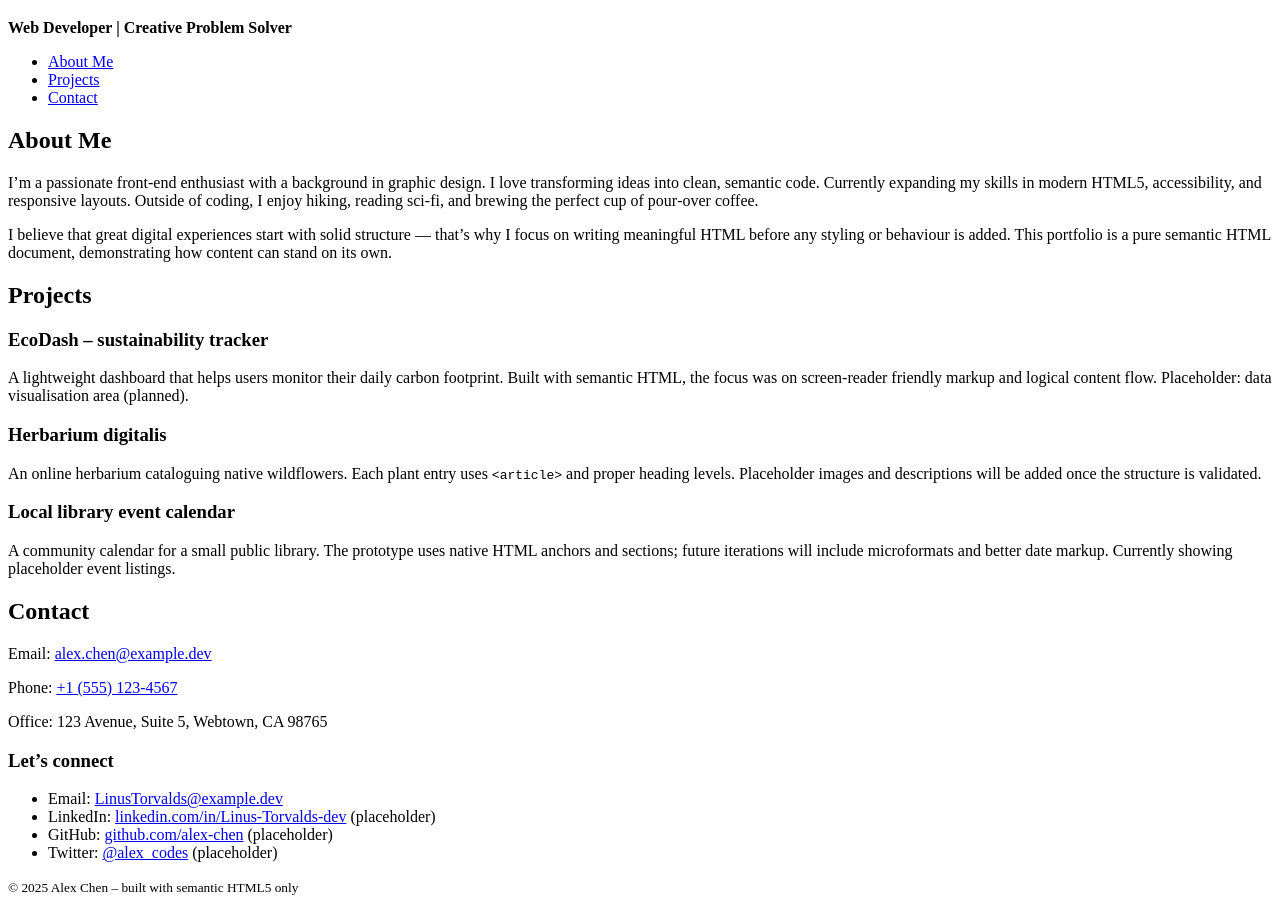
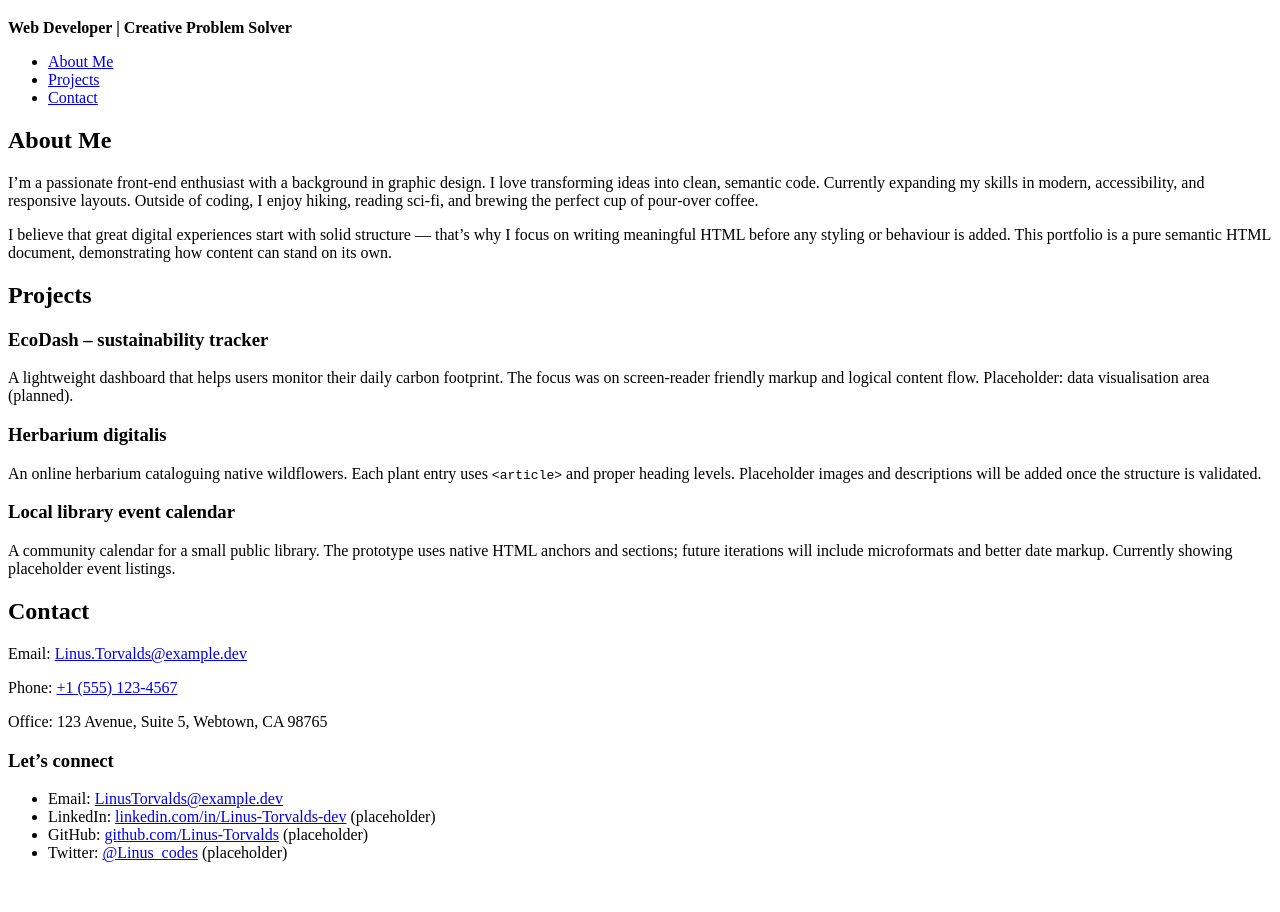
Before and after one commit to jedskylegingoyon/chess, a plain HTML site: page index.html in a window 1280 px wide. Shown: the part 61-973 px from the top of the page. After the commit the page ends 939 px from the top, so only its background shows below. Drawn offline with Linux system fonts and the light colour scheme.

Commit message:
Revise portfolio content and contact details
Updated contact information and project descriptions.

```diff
--- a/index.html
+++ b/index.html
@@ -24,7 +24,7 @@
 
         <section id="about">
             <h2>About Me</h2>
-            <p>I’m a passionate front-end enthusiast with a background in graphic design. I love transforming ideas into clean, semantic code. Currently expanding my skills in modern HTML5, accessibility, and responsive layouts. Outside of coding, I enjoy hiking, reading sci‑fi, and brewing the perfect cup of pour‑over coffee.</p>
+            <p>I’m a passionate front-end enthusiast with a background in graphic design. I love transforming ideas into clean, semantic code. Currently expanding my skills in modern, accessibility, and responsive layouts. Outside of coding, I enjoy hiking, reading sci‑fi, and brewing the perfect cup of pour‑over coffee.</p>
             <p>I believe that great digital experiences start with solid structure — that’s why I focus on writing meaningful HTML before any styling or behaviour is added. This portfolio is a pure semantic HTML document, demonstrating how content can stand on its own.</p>
         </section>
 
@@ -33,7 +33,7 @@
 
             <article>
                 <h3>EcoDash – sustainability tracker</h3>
-                <p>A lightweight dashboard that helps users monitor their daily carbon footprint. Built with semantic HTML, the focus was on screen‑reader friendly markup and logical content flow. Placeholder: data visualisation area (planned).</p>
+                <p>A lightweight dashboard that helps users monitor their daily carbon footprint. The focus was on screen‑reader friendly markup and logical content flow. Placeholder: data visualisation area (planned).</p>
             </article>
 
             <article>
@@ -49,7 +49,7 @@
 
         <section id="contact">
             <h2>Contact</h2>
-            <p>Email: <a href="mailto:LinusTorvalds@example.dev">alex.chen@example.dev</a></p>
+            <p>Email: <a href="mailto:LinusTorvalds@example.dev">Linus.Torvalds@example.dev</a></p>
             <p>Phone: <a href="tel:+15551234567">+1 (555) 123‑4567</a></p>
             <p>Office: 123 Avenue, Suite 5, Webtown, CA 98765</p>
         </section>
@@ -61,10 +61,9 @@
         <ul>
             <li>Email: <a href="mailto:LinusTorvalds@example.dev">LinusTorvalds@example.dev</a></li>
             <li>LinkedIn: <a href="#">linkedin.com/in/Linus-Torvalds-dev</a> (placeholder)</li>
-            <li>GitHub: <a href="#">github.com/alex-chen</a> (placeholder)</li>
-            <li>Twitter: <a href="#">@alex_codes</a> (placeholder)</li>
+            <li>GitHub: <a href="#">github.com/Linus-Torvalds</a> (placeholder)</li>
+            <li>Twitter: <a href="#">@Linus_codes</a> (placeholder)</li>
         </ul>
-        <p><small>© 2025 Alex Chen – built with semantic HTML5 only</small></p>
     </footer>
 
 
```
